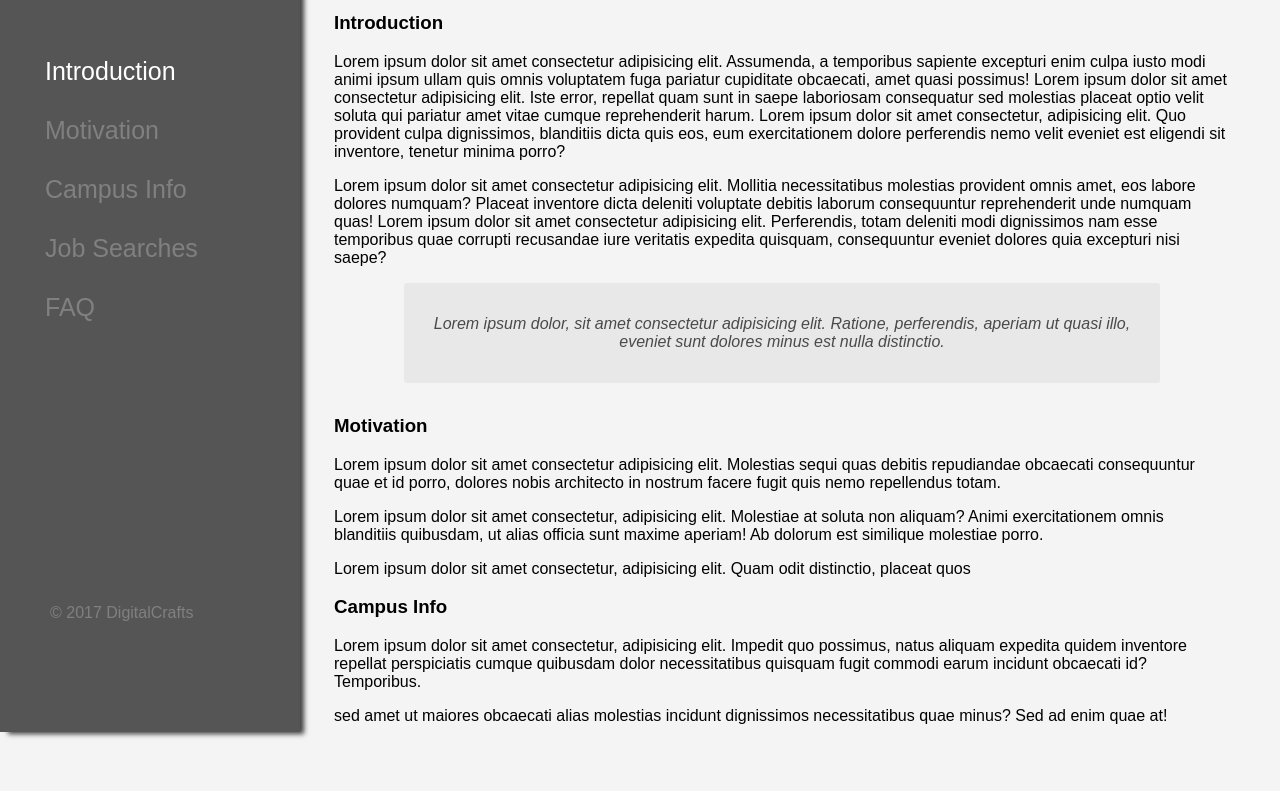
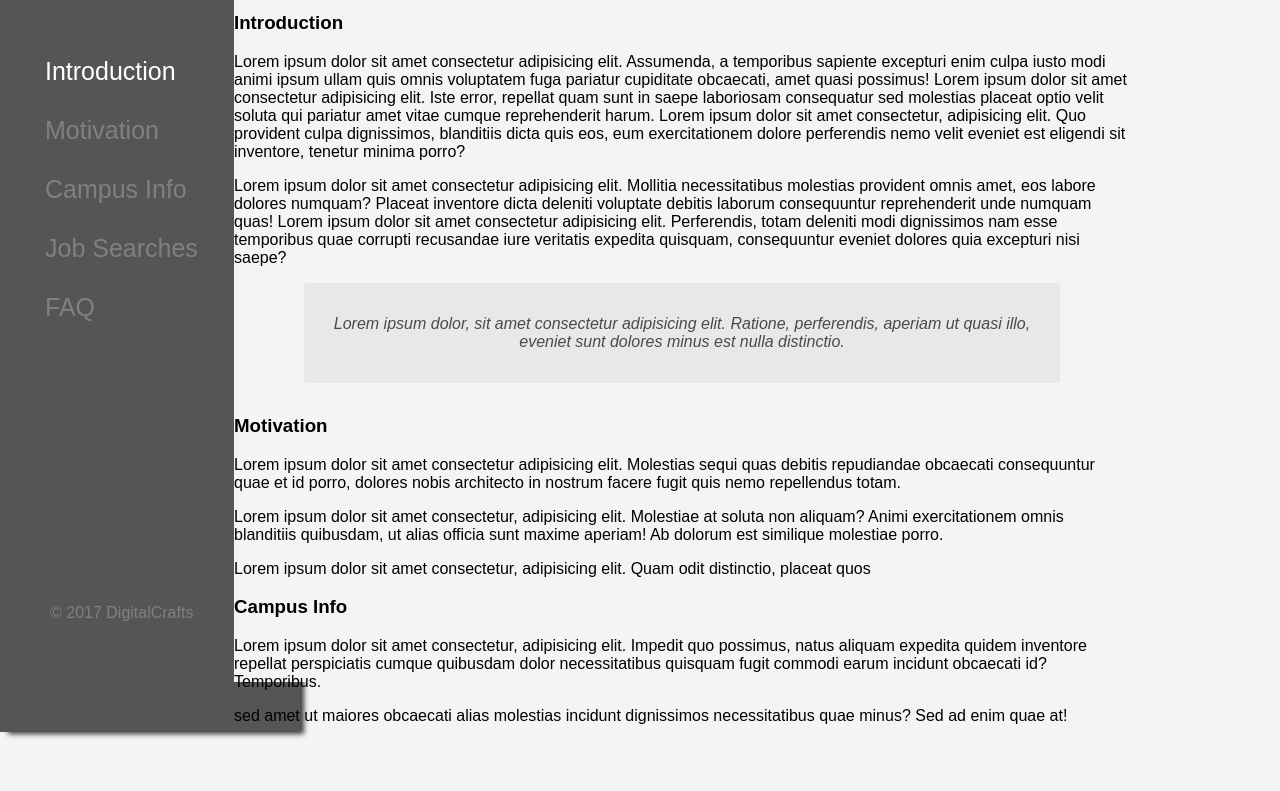
Before and after one commit to asantoss/html_css_bootcamp, a plain HTML site: page DC_Docs/index.html in a window 1280 px wide. Shown: the part 168-959 px from the top of the page. After the commit the page ends 893 px from the top, so only its background shows below. Drawn offline with Linux system fonts and the light colour scheme.

Commit message:
Small changes to the position on the main element

```diff
--- a/DC_Docs/css/styles.css
+++ b/DC_Docs/css/styles.css
@@ -34,11 +34,11 @@ blockquote {
 
 .main {
     background-color: #f4f4f4;
-    float: right;
-    margin: auto;
+    position: absolute;
+    right: 150px;
+    top: 50px;
     width: 70%;
     height: 100%;
-    padding: 50px;
 }
 
 .main-heading>span {
```
